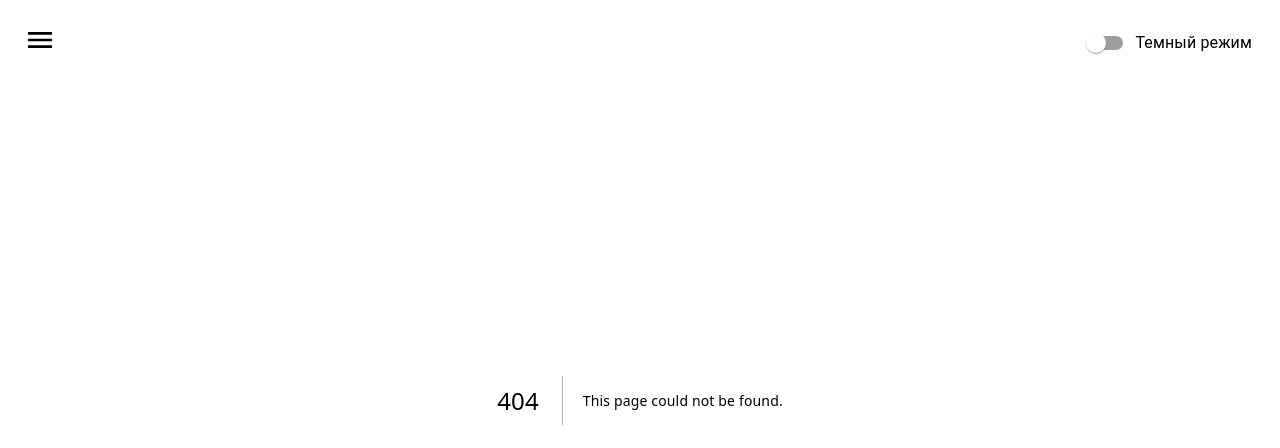
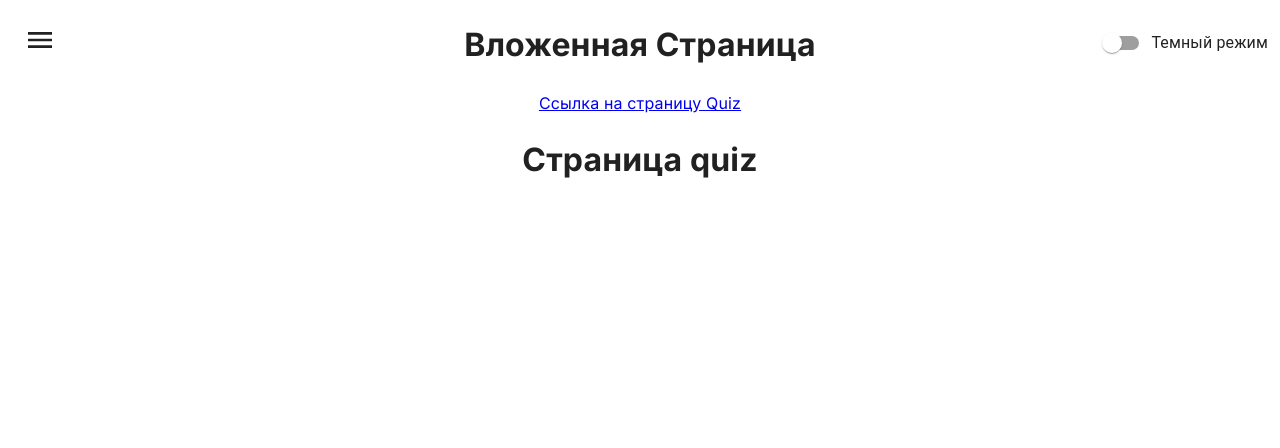
Before and after one commit to SirPeace/quizerland-v2-front, a Next.js app: page /quizzes/quiz in a window 1280 px wide. Before the commit this address had no page. Shown: the top 448 px of the page. Built offline with nearby package versions, Linux system fonts and the light colour scheme.

Commit message:
- добавил metadata на страницы приложения

```diff
--- a/src/app/auth/page.tsx
+++ b/src/app/auth/page.tsx
@@ -1,3 +1,10 @@
+import type { Metadata } from 'next'
+
+export const metadata: Metadata = {
+	title: 'Authorization | Quizerland',
+	description: 'Страница тестов',
+}
+
 const AuthPage = (): JSX.Element => (
 	<h1 className="text-center">Страница авторизации</h1>
 )
--- a/src/app/create-quiz/page.tsx
+++ b/src/app/create-quiz/page.tsx
@@ -1,3 +1,10 @@
+import type { Metadata } from 'next'
+
+export const metadata: Metadata = {
+	title: 'Create quiz | Quizerland',
+	description: 'Страница тестов',
+}
+
 const CreateQuizPage = (): JSX.Element => (
 	<h1 className="text-center">Страница создания теста</h1>
 )
--- a/src/app/layout.tsx
+++ b/src/app/layout.tsx
@@ -17,7 +17,7 @@ import { darkTheme, lightTheme } from '../theme/themes'
 
 import type { ChangeEvent } from 'react'
 
-const inter = Inter({ subsets: ['latin'] })
+const inter = Inter({ subsets: ['cyrillic'] })
 
 export default function RootLayout({
 	children,
@@ -38,7 +38,7 @@ export default function RootLayout({
 	return (
 		<html lang="ru">
 			<head>
-				<title>Welcome to Quizerland</title>
+				<title>Quizzes | Quizzerland</title>
 				<meta name="viewport" content="width=device-width, initial-scale=1.0" />
 				<meta
 					name="description"
@@ -53,7 +53,7 @@ export default function RootLayout({
 					<Drawer />
 
 					<FormControlLabel
-						className="rounded-full fixed top-6 right-3"
+						className="rounded-full fixed top-6 right-3 m-0"
 						control={
 							<Switch
 								checked={useDarkTheme}
--- a/src/app/page.tsx
+++ b/src/app/page.tsx
@@ -1,5 +1,3 @@
-'use client'
-
 import QuizzesPage from './quizzes/page'
 
 export default function Home(): JSX.Element {
--- /dev/null
+++ b/src/app/quizzes/[quiz]/page.tsx
@@ -0,0 +1,21 @@
+import type { Metadata } from 'next'
+
+interface Props {
+	params: {
+		quiz: string
+	}
+}
+
+export async function generateMetadata({
+	params: { quiz },
+}: Props): Promise<Metadata> {
+	return {
+		title: `${quiz} | Quizerland`,
+	}
+}
+
+const QuizPage = ({ params: { quiz } }: Props): JSX.Element => (
+	<h1 className="text-center">Страница {quiz}</h1>
+)
+
+export default QuizPage
--- /dev/null
+++ b/src/app/quizzes/layout.tsx
@@ -0,0 +1,17 @@
+import Link from 'next/link'
+
+export default function QuizzesLayout({
+	children,
+}: {
+	children: React.ReactNode
+}): JSX.Element {
+	return (
+		<div className="text-center">
+			<h1>Вложенная Страница</h1>
+
+			<Link href="/quizzes/quiz">Ссылка на страницу Quiz</Link>
+
+			{children}
+		</div>
+	)
+}
--- a/src/app/quizzes/page.tsx
+++ b/src/app/quizzes/page.tsx
@@ -1,15 +1,13 @@
 import { Neucha, Pacifico } from 'next/font/google'
 
 const neucha = Neucha({ subsets: ['cyrillic'], weight: '400' })
-const pacifico = Pacifico({ subsets: ['cyrillic'], weight: '400' })
+const pacifico = Pacifico({ subsets: ['latin'], weight: '400' })
 
 const QuizzesPage = (): JSX.Element => (
-	<div className="min-w-full min-h-screen pt-16">
-		<span className={`text-3xl mr-3 ${neucha.className}`}>
-			Добро пожаловать в
-		</span>
-		<span className={`text-4xl ${pacifico.className}`}>Quizerland</span>
-	</div>
+	<h1 className="min-w-full min-h-screen pt-16 my-0">
+		<span className={`text-3xl ${neucha.className}`}>Добро пожаловать в</span>
+		<span className={`text-4xl ${pacifico.className}`}> Quizerland</span>
+	</h1>
 )
 
 export default QuizzesPage
```
